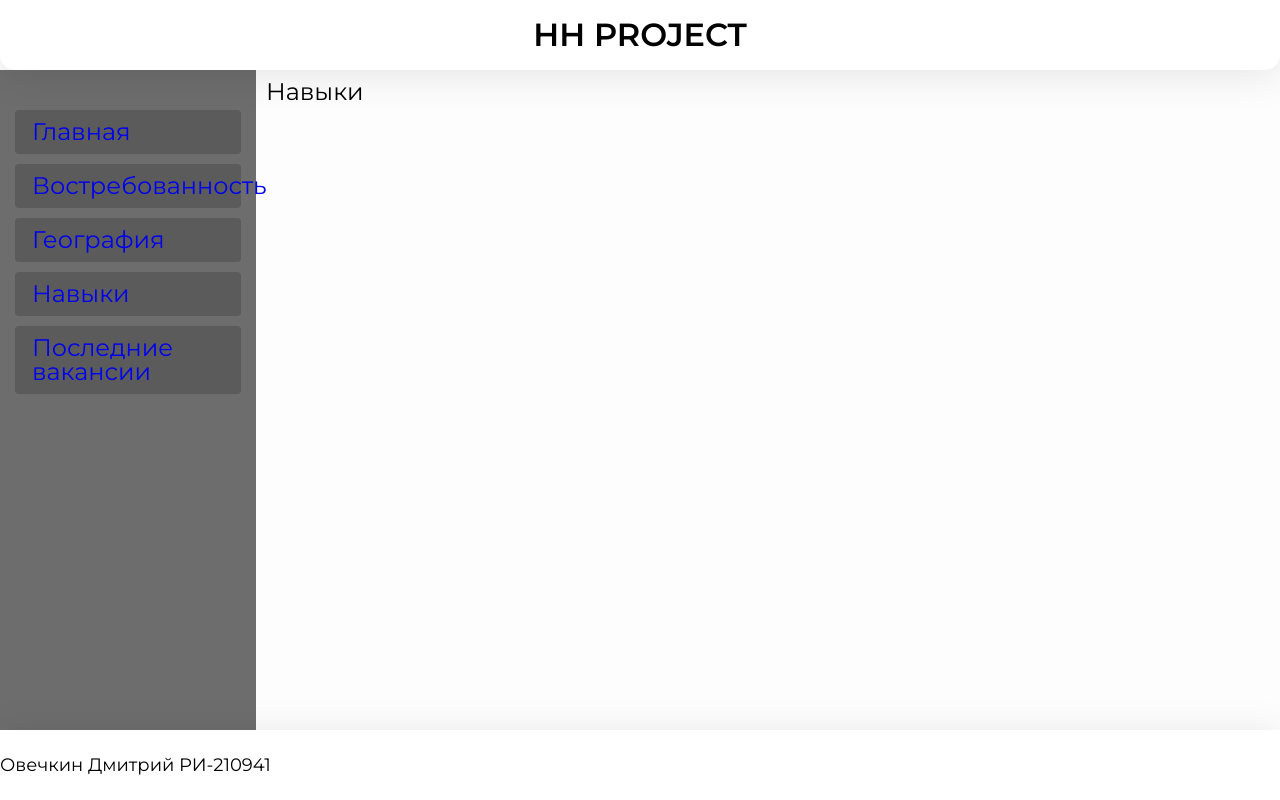
After one commit to OvechkinDmitry/hh-pythonProject, a Django app: page /skills in a window 1280 px wide. The commit adds this page. Run offline with Django 4.2, Linux system fonts and the light colour scheme.

Commit message:
настроил роутинг для всех страниц и добавил шаблоны

```diff
--- /dev/null
+++ b/hhsearcher/main/templates/main/geography.html
@@ -0,0 +1,5 @@
+{% extends 'main/layout.html' %}
+
+{% block content %}
+<h1>Георграфия</h1>
+{% endblock %}
--- /dev/null
+++ b/hhsearcher/main/templates/main/last_vacancies.html
@@ -0,0 +1,5 @@
+{% extends 'main/layout.html' %}
+
+{% block content %}
+<h1>Последние вакансии</h1>
+{% endblock %}
--- a/hhsearcher/main/templates/main/layout.html
+++ b/hhsearcher/main/templates/main/layout.html
@@ -13,11 +13,11 @@
  <main class="main">
      <nav class="sidebar">
         <ul class="sidebar__list">
-            <li><a class="sidebar__item" href="{% url 'home' %}">Главная</a></li>
-            <li><a class="sidebar__item" href="{% url 'demand' %}">Востребованность</a></li>
-            <li><a class="sidebar__item" href="">География</a></li>
-            <li><a class="sidebar__item" href="">Навыки</a></li>
-            <li><a class="sidebar__item" href="">Последние вакансии</a></li>
+            <li><a class="sidebar__item" href=" {% url 'home' %} ">Главная</a></li>
+            <li><a class="sidebar__item" href=" {% url 'demand' %} ">Востребованность</a></li>
+            <li><a class="sidebar__item" href=" {% url 'geography' %} ">География</a></li>
+            <li><a class="sidebar__item" href=" {% url 'skills' %} ">Навыки</a></li>
+            <li><a class="sidebar__item" href=" {% url 'last_vacancies' %} ">Последние вакансии</a></li>
         </ul>
     </nav>
      <div class="main__content">
--- /dev/null
+++ b/hhsearcher/main/templates/main/skills.html
@@ -0,0 +1,5 @@
+{% extends 'main/layout.html' %}
+
+{% block content %}
+<h1>Навыки</h1>
+{% endblock %}
--- a/hhsearcher/main/urls.py
+++ b/hhsearcher/main/urls.py
@@ -3,5 +3,8 @@ from . import views
 
 urlpatterns = [
     path('', views.index, name="home"),
-    path('demand', views.demand, name="demand")
+    path('demand', views.demand, name="demand"),
+    path('geography', views.geography, name="geography"),
+    path('skills', views.skills, name="skills"),
+    path('last_vacancies', views.last_vacancies, name="last_vacancies"),
 ]
--- a/hhsearcher/main/views.py
+++ b/hhsearcher/main/views.py
@@ -6,3 +6,12 @@ def index(request):
 
 def demand(request):
     return render(request, 'main/demand.html')
+
+def geography(request):
+    return render(request, 'main/geography.html')
+
+def skills(request):
+    return render(request, 'main/skills.html')
+
+def last_vacancies(request):
+    return render(request, 'main/last_vacancies.html')
```
